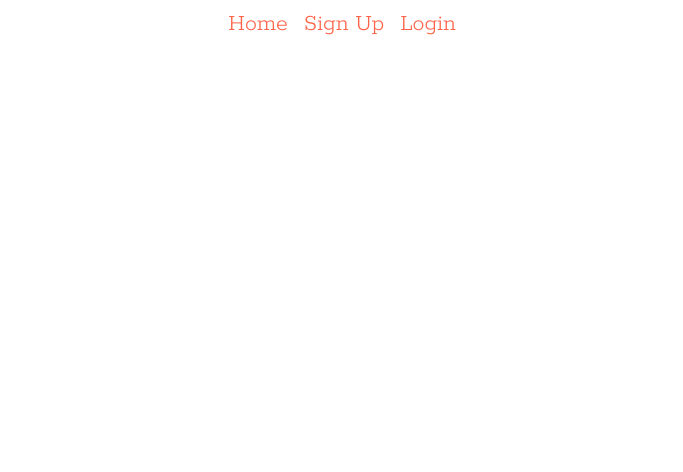
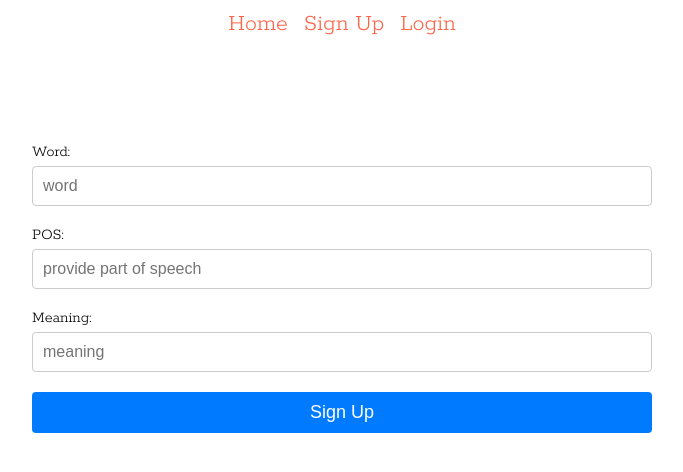
Before and after one commit to josephsegbefia/buddycards-client, a React (Vite) app: page /create-card in a window 1280 px wide. Before the commit this address had no page. Shown: the top 472 px of the page, without its empty margins (298-981 px from the left). Built offline with nearby package versions, Linux system fonts and the light colour scheme.

Commit message:
Add create card form

```diff
--- a/src/App.jsx
+++ b/src/App.jsx
@@ -5,6 +5,7 @@ import SignupPage from "./pages/SignupPage";
 import Navbar from "./components/Navbar";
 import HomePage from "./pages/HomePage";
 import LoginPage from "./pages/LoginPage";
+import CreateCard from "./components/CreateCard";
 
 function App() {
   return (
@@ -16,6 +17,7 @@ function App() {
         {/* <Route path="/projects" element={<ProjectListPage />} /> */}
         {/* <Route path="/projects/:projectId" element={<ProjectDetailsPage />} /> */}
         {/* <Route path="/projects/edit/:projectId" element={<EditProjectPage />} /> */}
+        <Route path="/create-card" element={<CreateCard />} />
         <Route path="/signup" element={<SignupPage />} />
         <Route path="/login" element={<LoginPage />} />
       </Routes>
--- /dev/null
+++ b/src/components/CreateCard.jsx
@@ -0,0 +1,93 @@
+import axios from "axios";
+import { useState, useEffect, useContext } from "react";
+import { AuthContext } from "../context/auth.context";
+import { useNavigate } from "react-router-dom";
+import {
+  Form,
+  FormGroup,
+  Label,
+  Input,
+  SubmitButton,
+  Header
+} from "../layout-components/components";
+
+const API_URL = "http://localhost:5005";
+
+function CreateCard(props) {
+  const [word, setWord] = useState("");
+  const [partOfSpeech, setPartOfSpeech] = useState("");
+  const [meaning, setMeaning] = useState("");
+
+  const { user } = useContext(AuthContext);
+  const navigate = useNavigate();
+
+  const handleWordChange = (e) => {
+    setWord(e.target.value);
+  };
+
+  const handlePartOfSpeechChange = (e) => {
+    setPartOfSpeech(e.target.value);
+  };
+
+  const handleMeaningChange = (e) => {
+    setMeaning(e.target.value);
+  };
+
+  const handleSubmit = (e) => {
+    e.preventDefault();
+
+    const requestBody = { user, word, partOfSpeech, meaning };
+
+    axios
+      .post(`${API_URL}/api/flashcards`, requestBody)
+      .then((response) => {
+        // console.log("Response", response.data);
+
+        navigate("/");
+      })
+      .catch((error) => {
+        console.log(error);
+      });
+  };
+
+  return (
+    <div className="form-container">
+      {/* <Header>Create your card here</Header> */}
+      <Form onSubmit={handleSubmit}>
+        <FormGroup>
+          <Label>Word:</Label>
+          <Input
+            type="text"
+            placeholder="word"
+            name="word"
+            value={word}
+            onChange={handleWordChange}
+          />
+        </FormGroup>
+        <FormGroup>
+          <Label>POS:</Label>
+          <Input
+            type="text"
+            placeholder="provide part of speech"
+            name="pos"
+            value={partOfSpeech}
+            onChange={handlePartOfSpeechChange}
+          />
+        </FormGroup>
+        <FormGroup>
+          <Label>Meaning:</Label>
+          <Input
+            type="text"
+            placeholder="meaning"
+            name="word"
+            value={meaning}
+            onChange={handleMeaningChange}
+          />
+        </FormGroup>
+        <SubmitButton type="submit">Sign Up</SubmitButton>
+      </Form>
+    </div>
+  );
+}
+
+export default CreateCard;
--- a/src/index.css
+++ b/src/index.css
@@ -58,5 +58,6 @@ a {
 .form-container {
   display: flex;
   align-items: center;
+  justify-content: center;
   height: 30rem;
 }
--- a/src/layout-components/components.js
+++ b/src/layout-components/components.js
@@ -51,7 +51,7 @@ export const AppDescription = styled.p`
 `;
 
 export const Form = styled.form`
-  flex: 1;
+  flex: 0.5;
   display: flex;
   flex-direction: column;
   padding: 20px;
@@ -93,3 +93,7 @@ export const SubmitButton = styled.button`
     background-color: #0056b3;
   }
 `;
+
+export const Header = styled.h3`
+  text-align: center;
+`;
```
